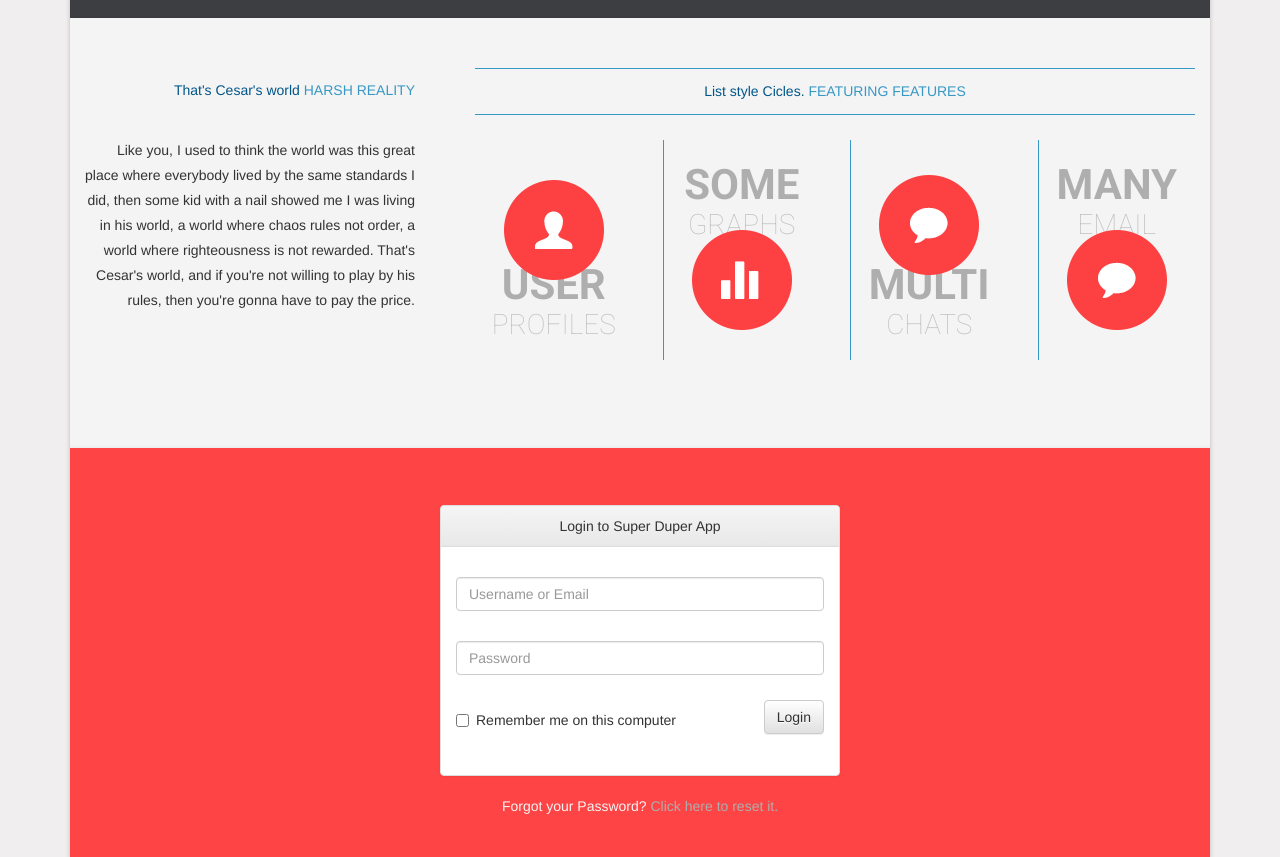
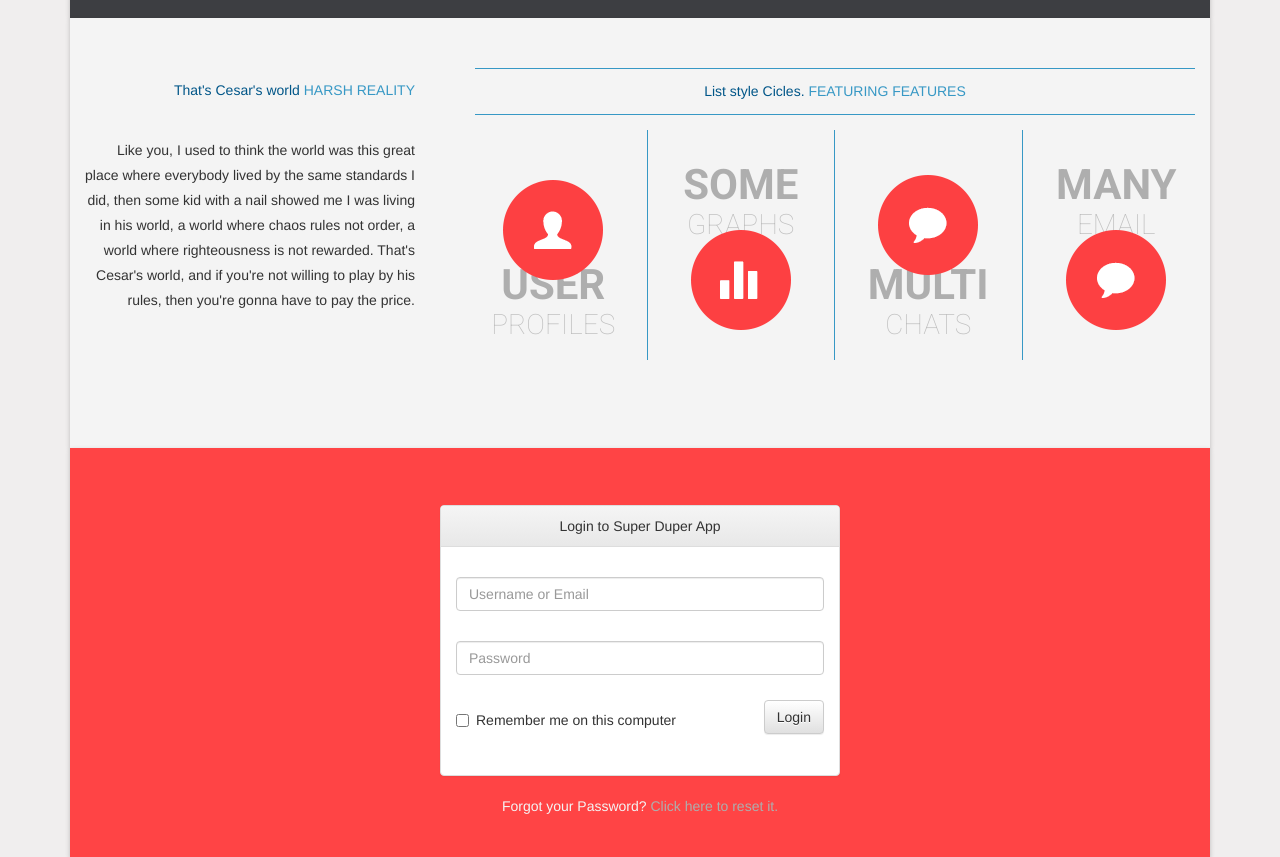
Before and after one commit to levieraf/example, a website: page source/index.html in a window 1280 px wide. Shown: the part 780-1637 px from the top of the page. Drawn offline with nearby package versions, Linux system fonts and the light colour scheme; a web font is replaced by a local one.

Commit message:
Fixing bug ui

```diff
--- a/source/index.html
+++ b/source/index.html
@@ -180,29 +180,29 @@
 							</div>
 							<div class="body m-top-15">
 								<div class="row">
-									<div class="col-md-3">
+									<div class="col-md-3 line-right-heavenly-dark">
 										<div class="m-top-10 p-top-25 p-bottom-15">
 											<img src="images/user.png" alt="user" class="img-responsive icon-user">
 											<div class="f-roboto-700 fc-grey-light-two ref">USER</div>
 											<div class="f-roboto-100 fc-grey-light-two det">PROFILES</div>
 										</div>
 									</div>
-									<div class="col-md-3">
-										<div class="m-top-10 p-top-25 p-bottom-15 line-left-heavenly-dark">
+									<div class="col-md-3 line-right-heavenly-dark">
+										<div class="m-top-10 p-top-25 p-bottom-15">
 											<div class="f-roboto-700 fc-grey-light-two ref">SOME</div>
 											<div class="f-roboto-100 fc-grey-light-two det">GRAPHS</div>
 											<img src="images/barchart.png" alt="graphs" class="img-responsive icon-graphs">
 										</div>
 									</div>
-									<div class="col-md-3">
-										<div class="m-top-10 p-top-25 p-bottom-15 line-left-heavenly-dark">
+									<div class="col-md-3 line-right-heavenly-dark">
+										<div class="m-top-10 p-top-25 p-bottom-15">
 											<img src="images/chat.png" alt="chats" class="img-responsive icon-chats">
 											<div class="f-roboto-700 fc-grey-light-two ref">MULTI</div>
 											<div class="f-roboto-100 fc-grey-light-two det">CHATS</div>
 										</div>
 									</div>
 									<div class="col-md-3">
-										<div class="m-top-10 p-top-25 p-bottom-15 line-left-heavenly-dark">
+										<div class="m-top-10 p-top-25 p-bottom-15">
 											<div class="f-roboto-700 fc-grey-light-two ref">MANY</div>
 											<div class="f-roboto-100 fc-grey-light-two det">EMAIL</div>
 											<img src="images/chat.png" alt="email" class="img-responsive icon-email">
```
